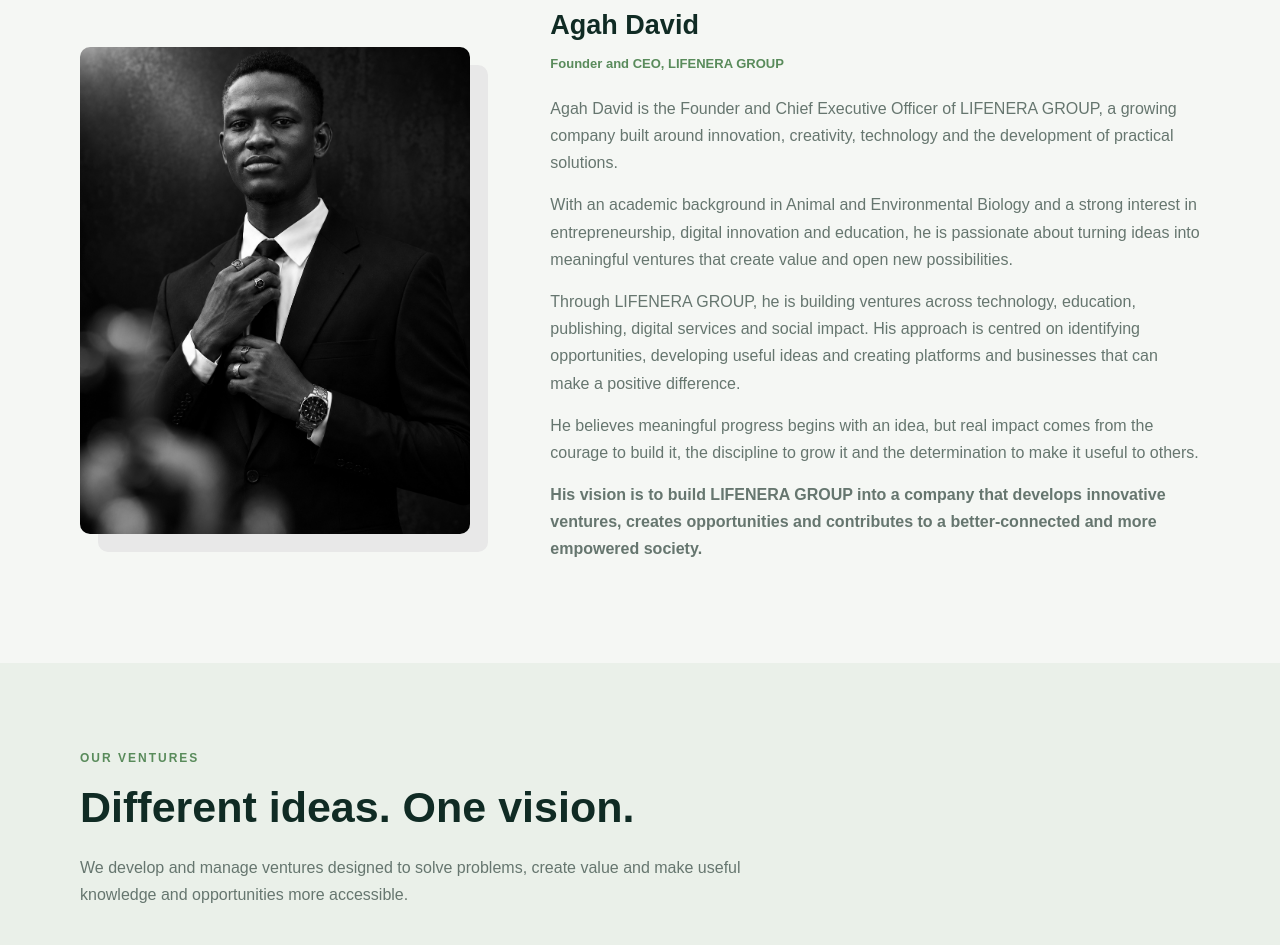
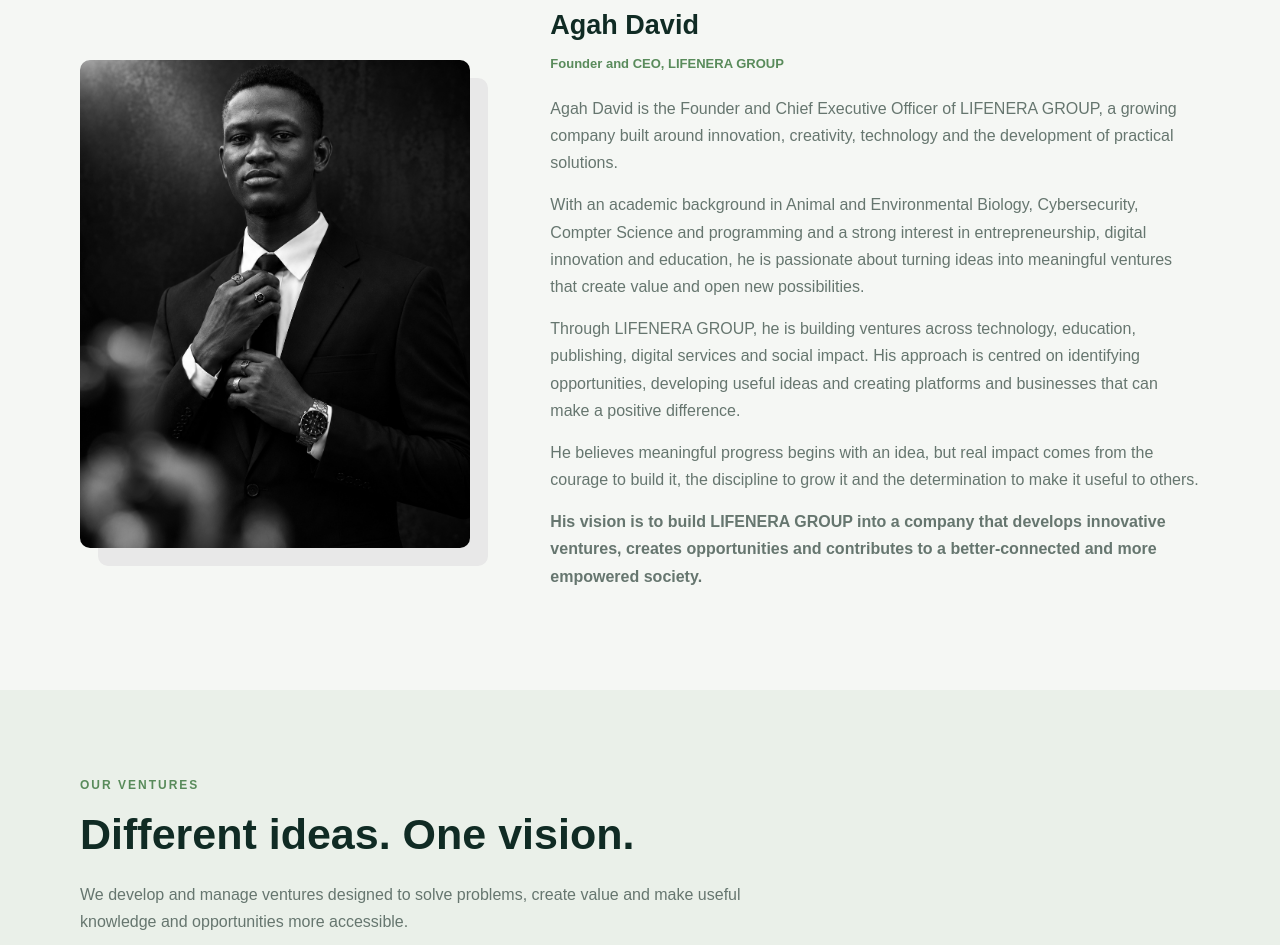
Before and after one commit to LIFENERA-GROUP/lifenera-group, a plain HTML site: page index.html in a window 1280 px wide. Shown: the part 1497-2442 px from the top of the page. Drawn offline with Linux system fonts and the light colour scheme.

Commit message:
Update index.html

```diff
--- a/index.html
+++ b/index.html
@@ -587,7 +587,7 @@ footer {
         <h3>Agah David</h3>
         <div class="founder-role">Founder and CEO, LIFENERA GROUP</div>
         <p>Agah David is the Founder and Chief Executive Officer of LIFENERA GROUP, a growing company built around innovation, creativity, technology and the development of practical solutions.</p>
-        <p>With an academic background in Animal and Environmental Biology and a strong interest in entrepreneurship, digital innovation and education, he is passionate about turning ideas into meaningful ventures that create value and open new possibilities.</p>
+        <p>With an academic background in Animal and Environmental Biology, Cybersecurity, Compter Science and programming and a strong interest in entrepreneurship, digital innovation and education, he is passionate about turning ideas into meaningful ventures that create value and open new possibilities.</p>
         <p>Through LIFENERA GROUP, he is building ventures across technology, education, publishing, digital services and social impact. His approach is centred on identifying opportunities, developing useful ideas and creating platforms and businesses that can make a positive difference.</p>
         <p>He believes meaningful progress begins with an idea, but real impact comes from the courage to build it, the discipline to grow it and the determination to make it useful to others.</p>
         <p><strong>His vision is to build LIFENERA GROUP into a company that develops innovative ventures, creates opportunities and contributes to a better-connected and more empowered society.</strong></p>
```
